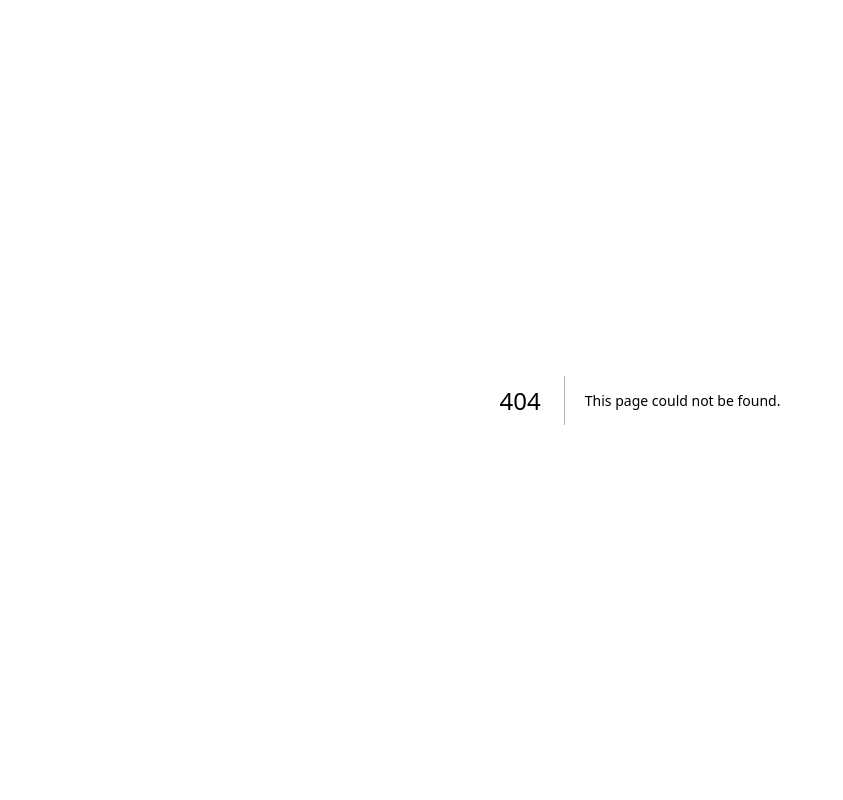
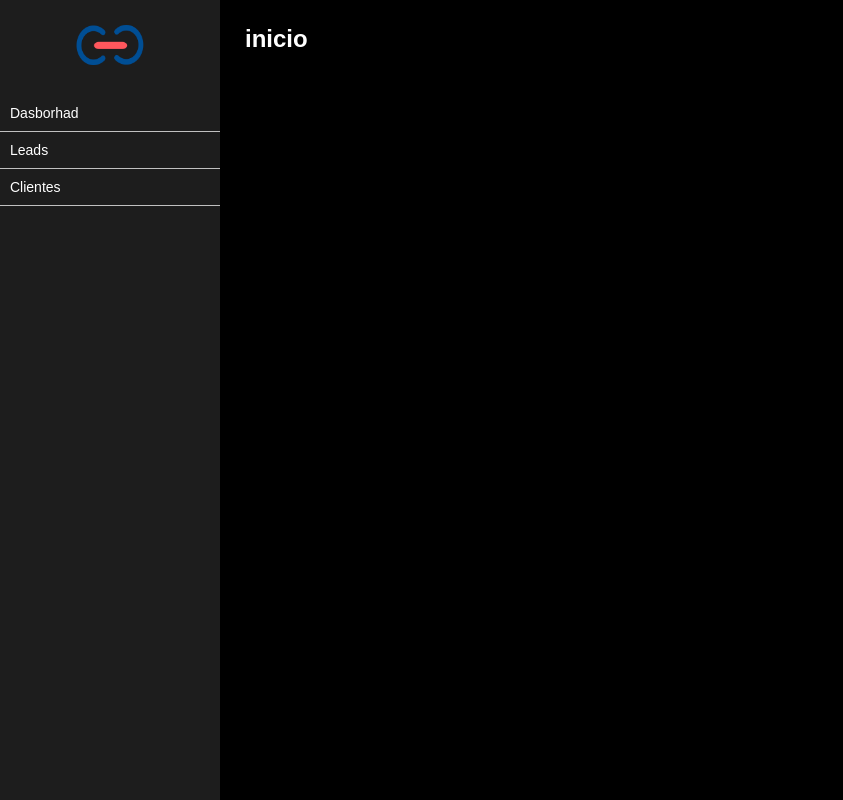
Before and after one commit to Bruno1794/landvenda, a Next.js app: page /painel in a window 1280 px wide. Before the commit this address had no page. Shown: the whole page, without its empty margins (0-843 px from the left). Built offline with nearby package versions, Linux system fonts and the light colour scheme.

Commit message:
començando a criar o layot do painel.

```diff
--- a/src/app/painel/clientes/page.tsx
+++ b/src/app/painel/clientes/page.tsx
@@ -15,6 +15,7 @@ export default function PageClientes() {
 
         listaCliente();
     }, [])
+
 
     return (
         <section className={styles.sectionClientes}>
--- /dev/null
+++ b/src/app/painel/dasbhoard.module.css
@@ -0,0 +1,3 @@
+.dasbhoard{
+    padding: 25px;
+}
--- /dev/null
+++ b/src/app/painel/layout.module.css
@@ -0,0 +1,47 @@
+.saidbar {
+    display: grid;
+    grid-template-columns: 220px 1fr;
+}
+
+.menu {
+    background: #1d1d1d;
+    height: 100vh;
+
+}
+
+.imagem {
+    display: flex;
+    padding-top: 5px;
+    justify-self: center;
+}
+
+.menu ul {
+    margin-top: 10px;
+}
+
+.menu li {
+
+    padding: 10px;
+    font-size: 0.875rem;
+    border-bottom: 1px solid #c1c1c1;
+
+}
+
+.menu a {
+    color: white;
+}
+
+.menu a:hover {
+    color: #DE4A54;
+}
+
+@media (max-width: 800px) {
+    .saidbar {
+        display: block;
+    }
+
+    .menu {
+        display: none;
+    }
+
+}
--- /dev/null
+++ b/src/app/painel/layout.tsx
@@ -0,0 +1,29 @@
+import React from "react";
+import Link from "next/link";
+import styles from './layout.module.css'
+import Image from "next/image";
+
+export default function LayoutPage({children}: { children: React.ReactNode }) {
+    return (
+        <div className={styles.saidbar}>
+
+            <div className={styles.menu}>
+                <Link href="/painel">
+                    <Image src="/img/logo.png" alt="logo" width={80} height={80} className={styles.imagem}/>
+                </Link>
+
+                <ul>
+                    <li><Link href="/painel" >Dasborhad</Link></li>
+                    <li><Link href="/painel/clientes">Leads</Link></li>
+                    <li><Link href="/painel/clientes">Clientes</Link></li>
+                </ul>
+            </div>
+
+            <div>
+                {children}
+            </div>
+
+
+        </div>
+    )
+}
--- /dev/null
+++ b/src/app/painel/page.tsx
@@ -0,0 +1,8 @@
+import styles from './dasbhoard.module.css'
+export default function DashboardPage (){
+    return (
+        <section className={styles.dasbhoard}>
+            <h1>inicio</h1>
+        </section>
+    );
+}
```
